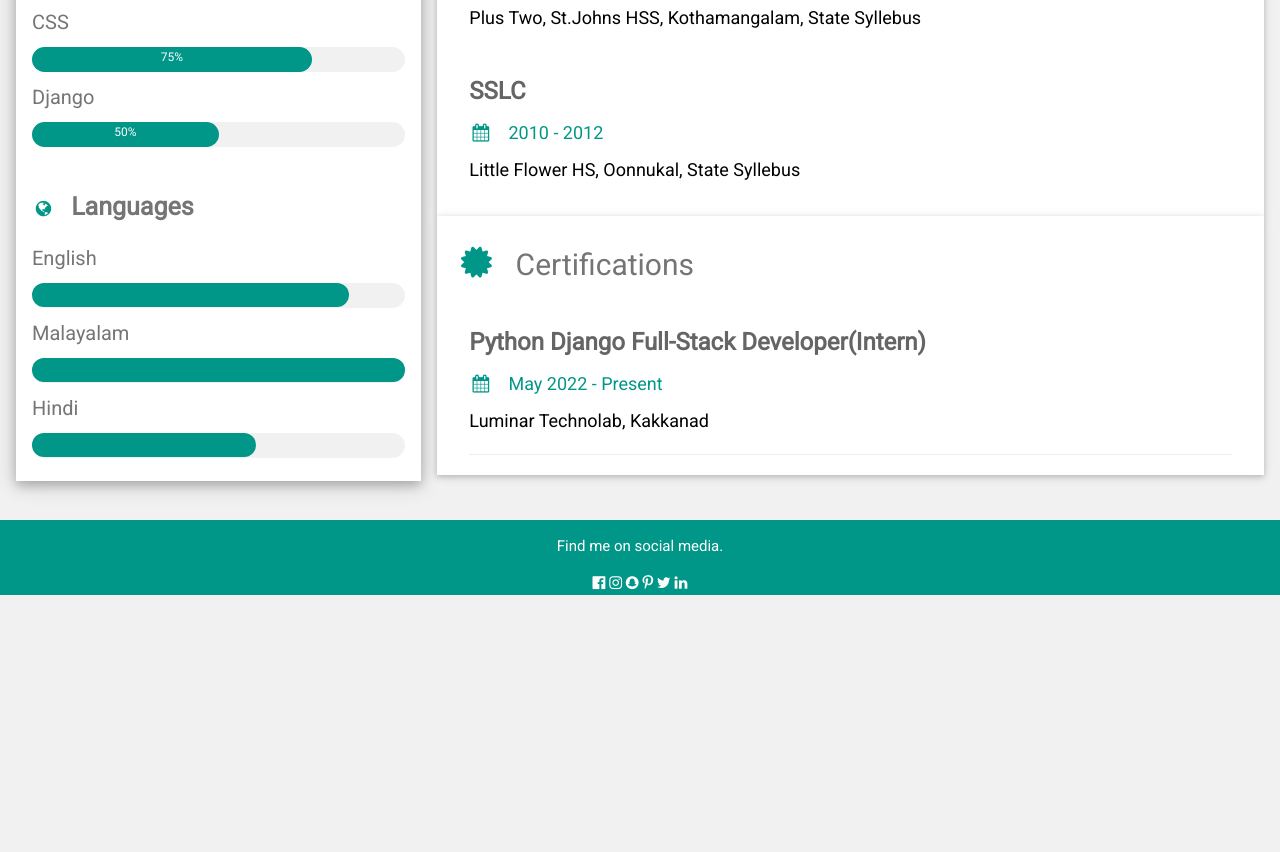
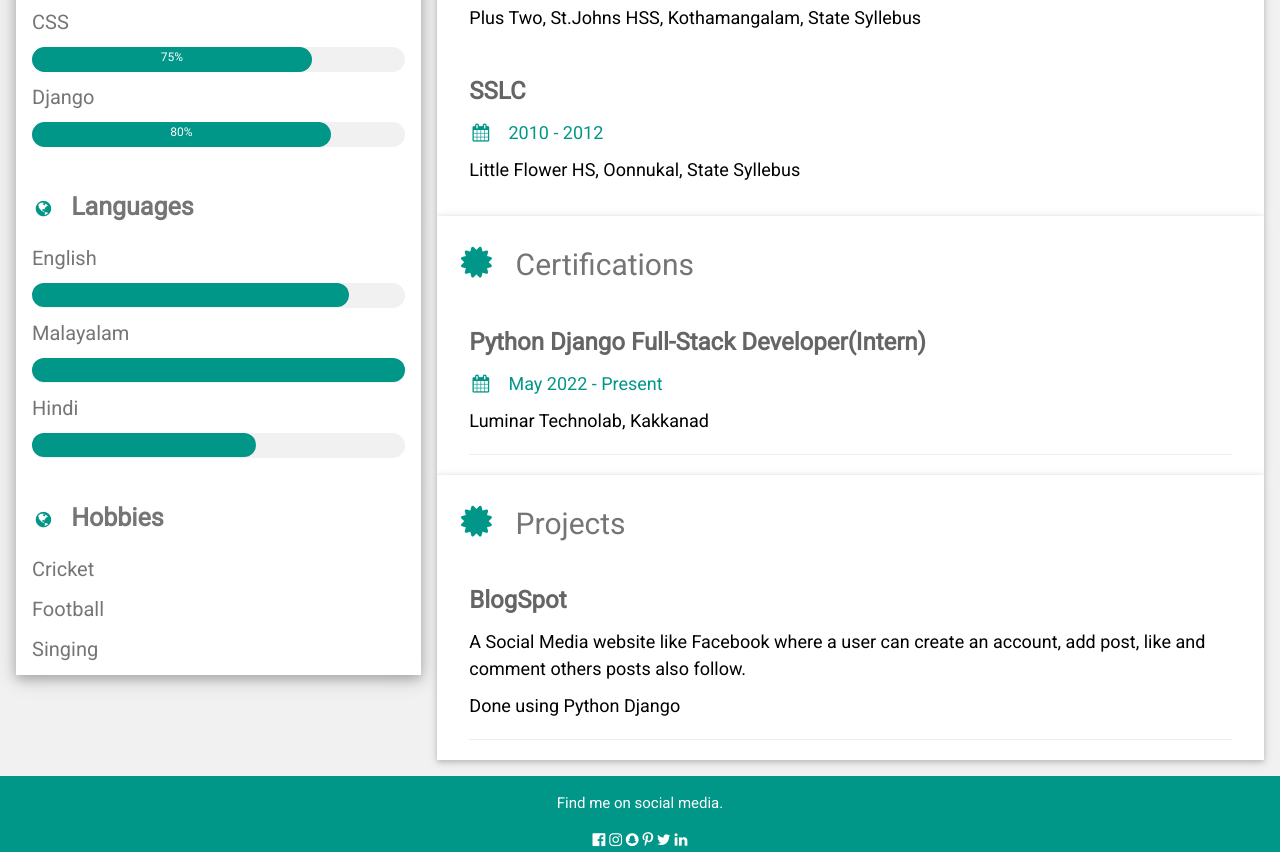
Before and after one commit to Ashickh/My_CV, a plain HTML site: page index.html in a window 1280 px wide. Shown: the part 970-1822 px from the top of the page. Before the commit the page ends 1565 px from the top, so only its background shows below. Drawn offline with nearby package versions, Linux system fonts and the light colour scheme.

Commit message:
final commit

```diff
--- a/index.html
+++ b/index.html
@@ -59,7 +59,7 @@
                         </div>
                         <h4>Django</h4>
                         <div class="w3-light-grey w3-round-xlarge w3-small">
-                            <div class="w3-container w3-center w3-round-xlarge w3-teal" style="width:50%">50%</div>
+                            <div class="w3-container w3-center w3-round-xlarge w3-teal" style="width:80%">80%</div>
                         </div>
                         <br>
 
@@ -79,6 +79,14 @@
                             <div class="w3-round-xlarge w3-teal" style="height:24px;width:60%"></div>
                         </div>
                         <br>
+
+                        <p class="w3-large w3-text-theme"><b><i
+                            class="fa fa-globe fa-fw w3-margin-right w3-text-teal"></i><span
+                            style="font-size: 25px;">Hobbies</span></b></p>
+
+                            <h4>Cricket</h4>
+                            <h4>Football</h4>
+                            <h4>Singing</h4>
                     </div>
                 </div><br>
 
@@ -147,6 +155,18 @@
                         <hr>
                     </div>
                 </div>
+
+<div class="w3-container w3-card w3-white">
+                    <h2 class="w3-text-grey w3-padding-16"><i
+                            class="fa fa-certificate fa-fw w3-margin-right w3-xxlarge w3-text-teal"></i>Projects</h2>
+                    <div class="w3-container">
+                        <h3 class="w3-opacity"><b>BlogSpot</b></h3>
+                        <h5>A Social Media website like Facebook where a user can create an account, add post, like and comment others posts also follow.</h5>
+                        <h5>Done using Python Django</h5>
+                        <hr>
+                    </div>
+                </div>
+
                 <!-- End Right Column -->
             </div>
 
```
